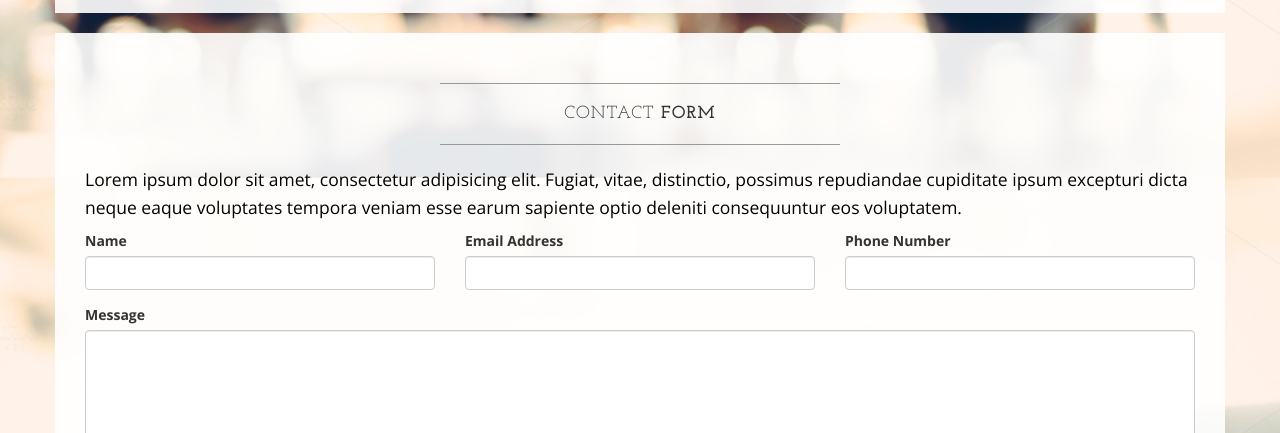
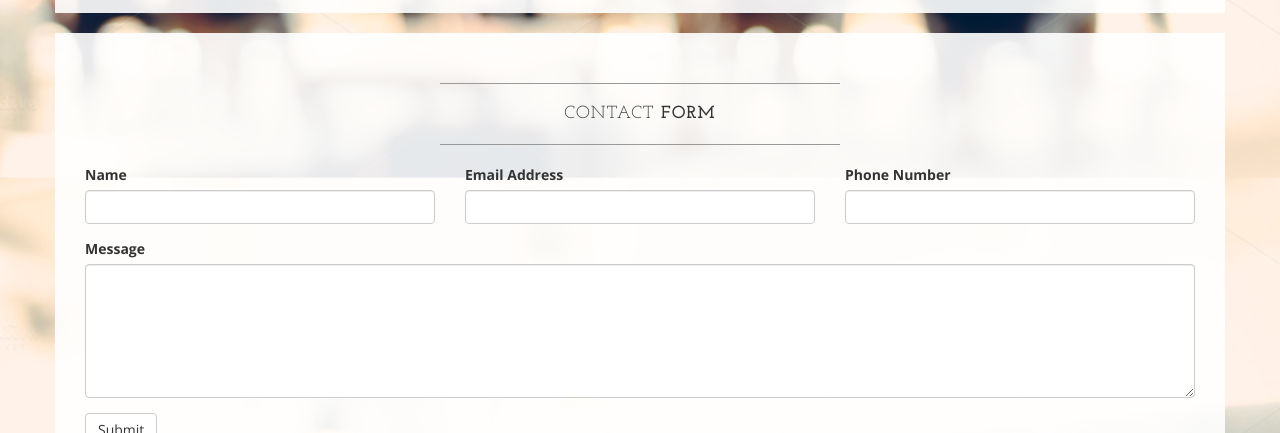
Before and after one commit to jhlawana/TeaMates, a plain HTML site: page contact.html in a window 1280 px wide. Shown: the part 667-1100 px from the top of the page. Drawn offline with nearby package versions, Linux system fonts and the light colour scheme.

Commit message:
Update contact.html

```diff
--- a/contact.html
+++ b/contact.html
@@ -106,7 +106,6 @@
                         <strong>form</strong>
                     </h2>
                     <hr>
-                    <p>Lorem ipsum dolor sit amet, consectetur adipisicing elit. Fugiat, vitae, distinctio, possimus repudiandae cupiditate ipsum excepturi dicta neque eaque voluptates tempora veniam esse earum sapiente optio deleniti consequuntur eos voluptatem.</p>
                     <form role="form">
                         <div class="row">
                             <div class="form-group col-lg-4">
```
